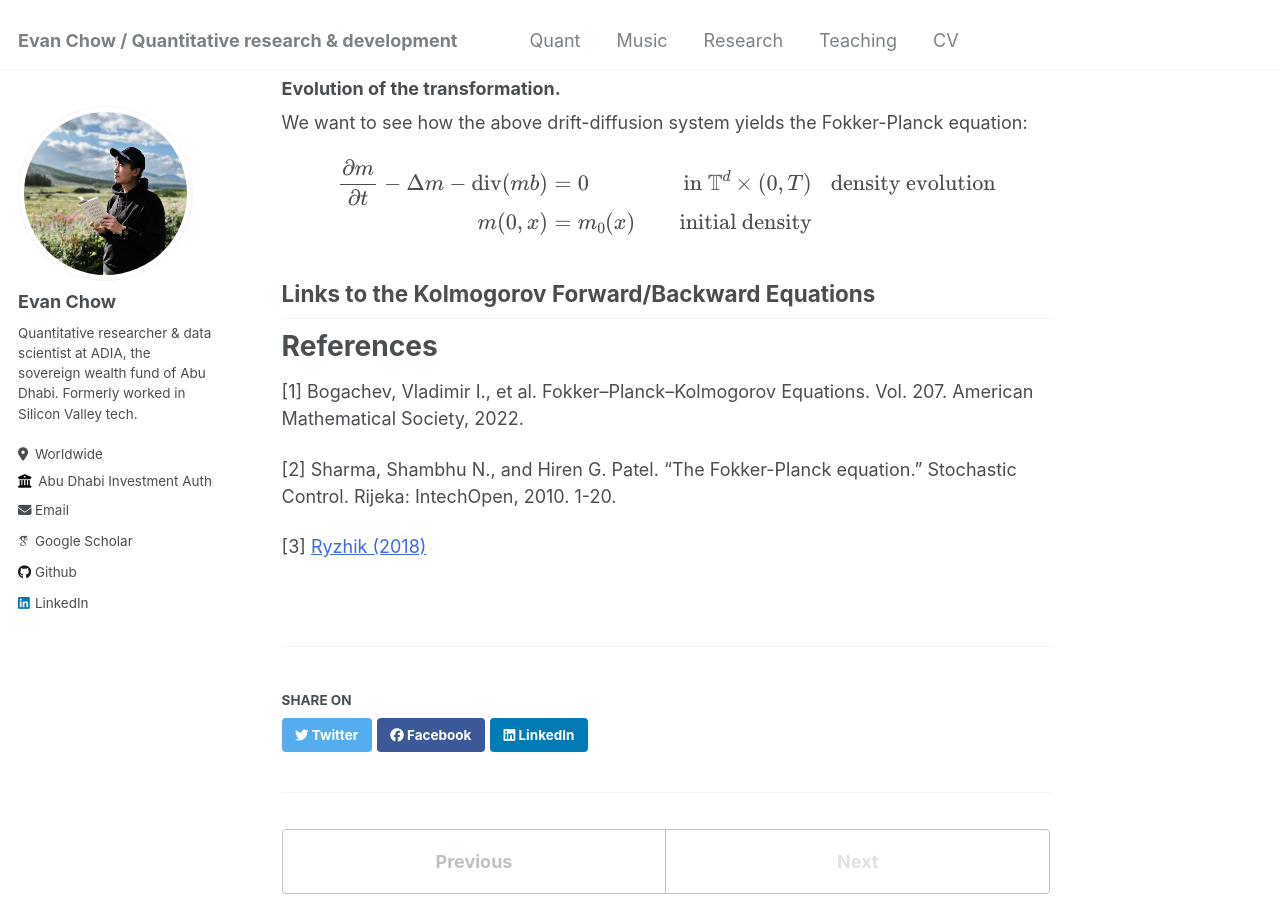
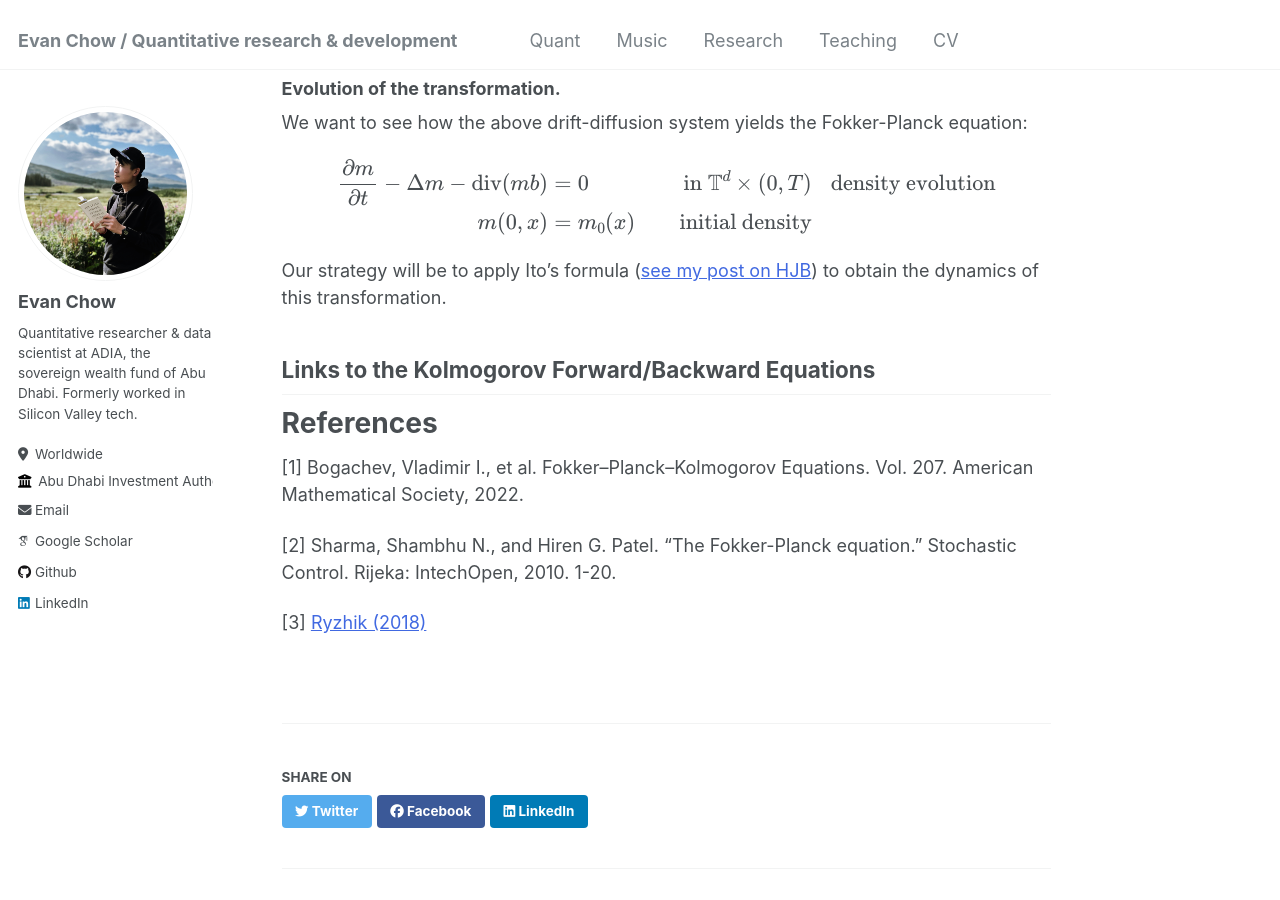
Before and after one commit to evnchw/evnchw.github.io, a Jekyll site: the page built from _quant/20240630_refresher_fokker_planck.md, in a window 1280 px wide and 900 px high, scrolled down 1967 px. Built offline with Jekyll 4.4.1, drawn with Linux system fonts in a browser that asks for light colours; some web fonts are replaced.

Commit message:
Quick commit.

```diff
--- a/_quant/20240630_refresher_fokker_planck.md
+++ b/_quant/20240630_refresher_fokker_planck.md
@@ -66,6 +66,8 @@
 \end{align}
 $$
 
+Our strategy will be to apply Ito's formula ([see my post on HJB](https://evnchw.github.io/quant/20240623_refresher_hjb)) to obtain the dynamics of this transformation.
+
 ## Links to the Kolmogorov Forward/Backward Equations
 
 
```
